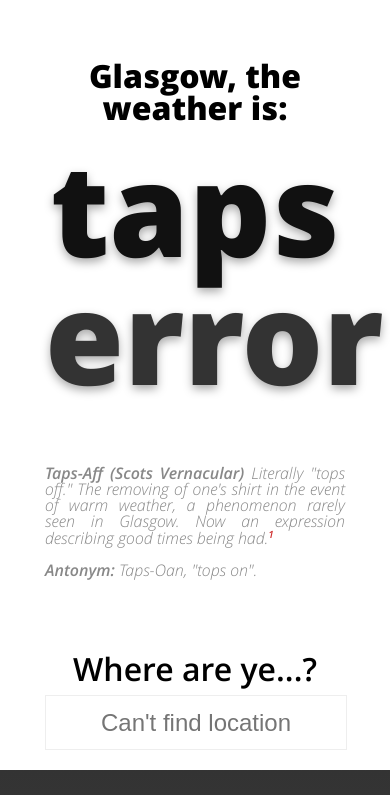
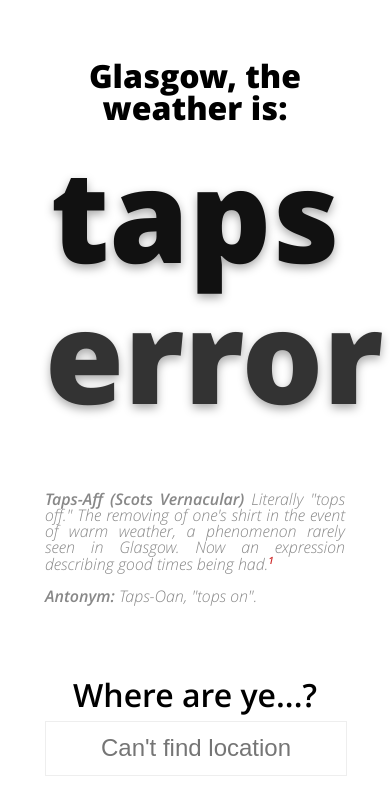
Before and after one commit to ColinWaddell/TapsAff, a PHP site: page / in a window 390 px wide. Shown: the top 795 px of the page. Run offline with PHP 8.4, Linux system fonts and the light colour scheme; data that the repository does not hold is empty; some libraries are stand-ins or nearby versions.

Commit message:
fixed css for mobile view - line spacing

```diff
--- a/public/css/taps.css
+++ b/public/css/taps.css
@@ -82,6 +82,7 @@ a:hover {
   padding-bottom: 15px;
   text-shadow:0 4px 10px #AAA;
   color:#111;
+  line-height: 1.1em;
 }
 
 .taps-definition {
```
